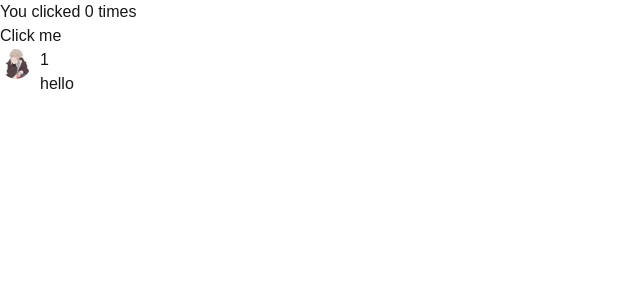
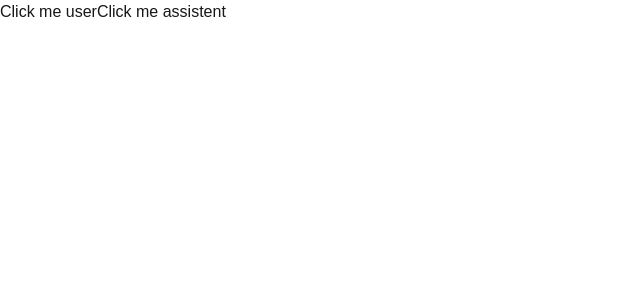
Before and after one commit to mofanh/next-one, a Next.js app: page /chat in a window 1280 px wide. Shown: the top 300 px of the page, without its empty margins (0-640 px from the left). Built offline with nearby package versions, Linux system fonts and the light colour scheme.

Commit message:
zustant useChatStore demo

```diff
--- a/src/app/chat/components/Message/index.tsx
+++ b/src/app/chat/components/Message/index.tsx
@@ -71,7 +71,7 @@ function Message(props: MessageProps) {
       </div>
       <ChatAvatar
         isShow={position === "right"}
-        icon={"userImg"}
+        icon={myLogo.src}
         style={{ marginLeft: 8 }}
       />
     </div>
--- a/src/app/chat/page.tsx
+++ b/src/app/chat/page.tsx
@@ -1,16 +1,43 @@
 "use client";
 
-import { useState } from "react";
 import Message from "./components/Message";
+import { useChatStore } from "../../../store";
 
 export default function Chat() {
-  const [count, setCount] = useState(0);
+  const { messages, add } = useChatStore();
 
   return (
     <div>
-      <p>You clicked {count} times</p>
-      <button onClick={() => setCount(count + 1)}>Click me</button>
-      <Message position={"left"} content={"hello"} status={"pass"} time={"1"} />
+      {messages.map((message) => (
+        <Message
+          position={message.sender ==='user'? "right" : "left" }
+          content={message.context}
+          status={message.status}
+          time={"1"}
+        />
+      ))}
+      <button
+        onClick={() =>
+          add({
+            context: "user",
+            sender: "user",
+            status: "pass",
+          })
+        }
+      >
+        Click me user
+      </button>
+      <button
+        onClick={() =>
+          add({
+            context: "assistent",
+            sender: "assistent",
+            status: "pass",
+          })
+        }
+      >
+        Click me assistent
+      </button>
     </div>
   );
 }
--- /dev/null
+++ b/store/chat.ts
@@ -0,0 +1,23 @@
+import { create } from 'zustand';
+
+// 定义消息状态的接口
+interface MessageStore {
+    messages: {
+        context: string;
+        sender: 'system' | 'assistent' | 'user';
+        status: 'pass' | 'loading' | 'error' | string;
+    }[]; // 注意这里改成数组类型，以便存储多条消息
+    add: (newMessage: {
+        context: string;
+        sender: 'system' | 'assistent' | 'user';
+        status: 'pass' | 'loading' | 'error' | string;
+    }) => void;
+}
+
+export const useChatStore = create<MessageStore>((set) => ({
+    // 初始消息状态设置为空数组
+    messages: [],
+    add: (newMessage) => set((state) => ({
+        messages: [...state.messages, newMessage]
+    })),
+}));
--- /dev/null
+++ b/store/index.ts
@@ -0,0 +1,3 @@
+import {useChatStore} from './chat'
+
+export { useChatStore };
```
Also changed, not shown: src/app/dashboard/page.tsx (added, +7 -0 lines), 1 other file (tests, documents, lock files or other folders).
